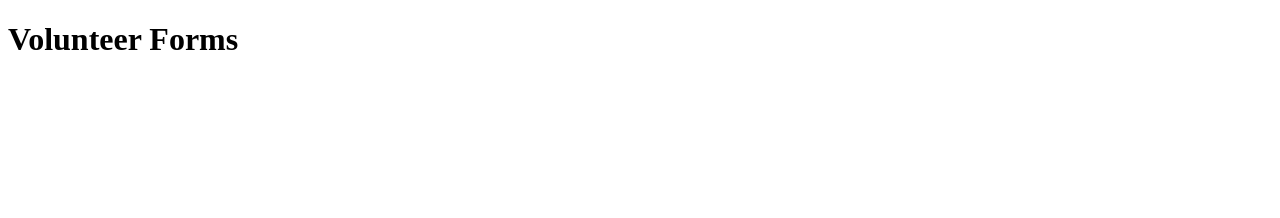
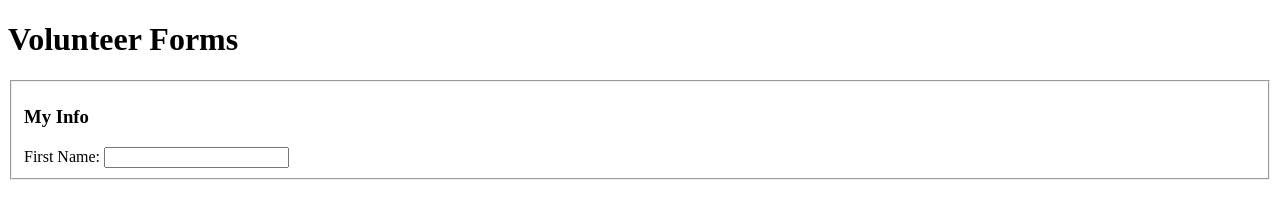
Before and after one commit to tinkzgee/ITMD361-lab-4, a plain HTML site: page index.html in a window 1280 px wide. Drawn offline with Linux system fonts and the light colour scheme.

Commit message:
added form and first name field

```diff
--- a/index.html
+++ b/index.html
@@ -7,6 +7,15 @@
 </head>
 <body>
 	<h1>Volunteer Forms</h1>
-
+	<form action="http://bloomingdale.sat.iit.edu/kriedan/lab3formscript.php" method="post">
+		<fieldset>
+			<div>
+				<h3>My Info</h3>
+				<label>First Name:
+					<input type="text" name="first_name_field">
+				</label>
+			</div>
+		</fieldset>
+	</form>
 </body>
 </html>
```
